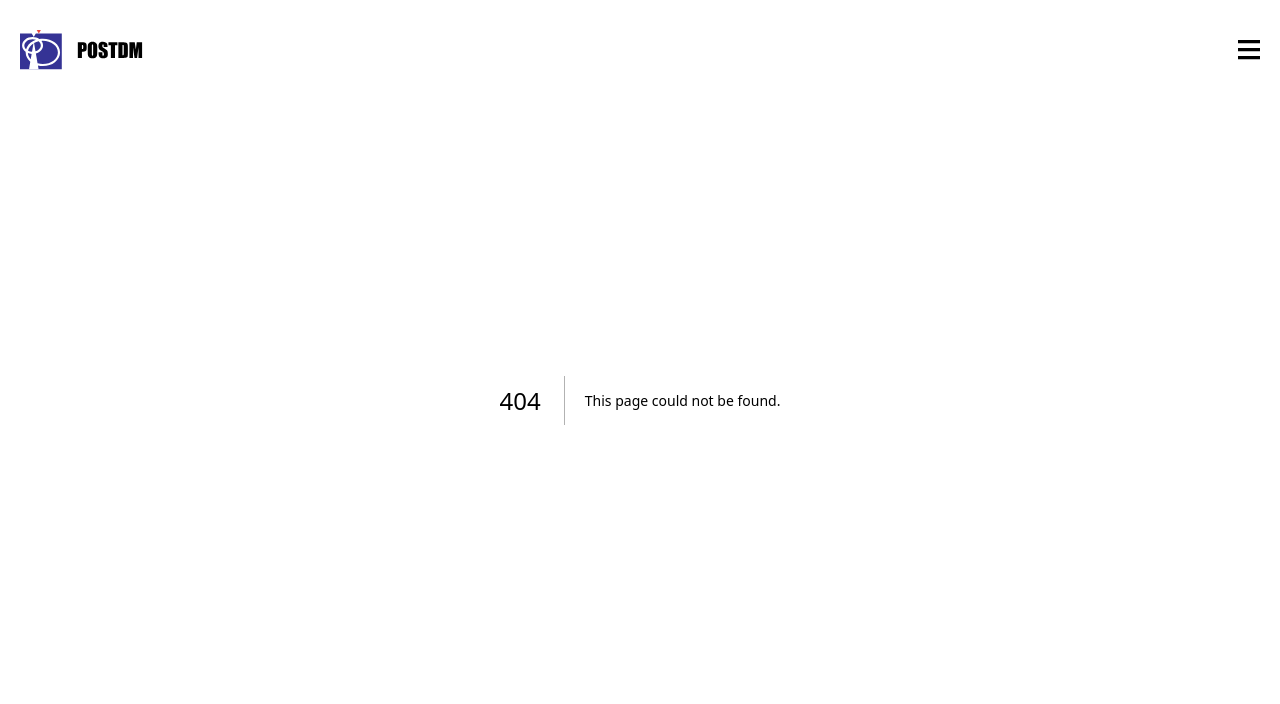
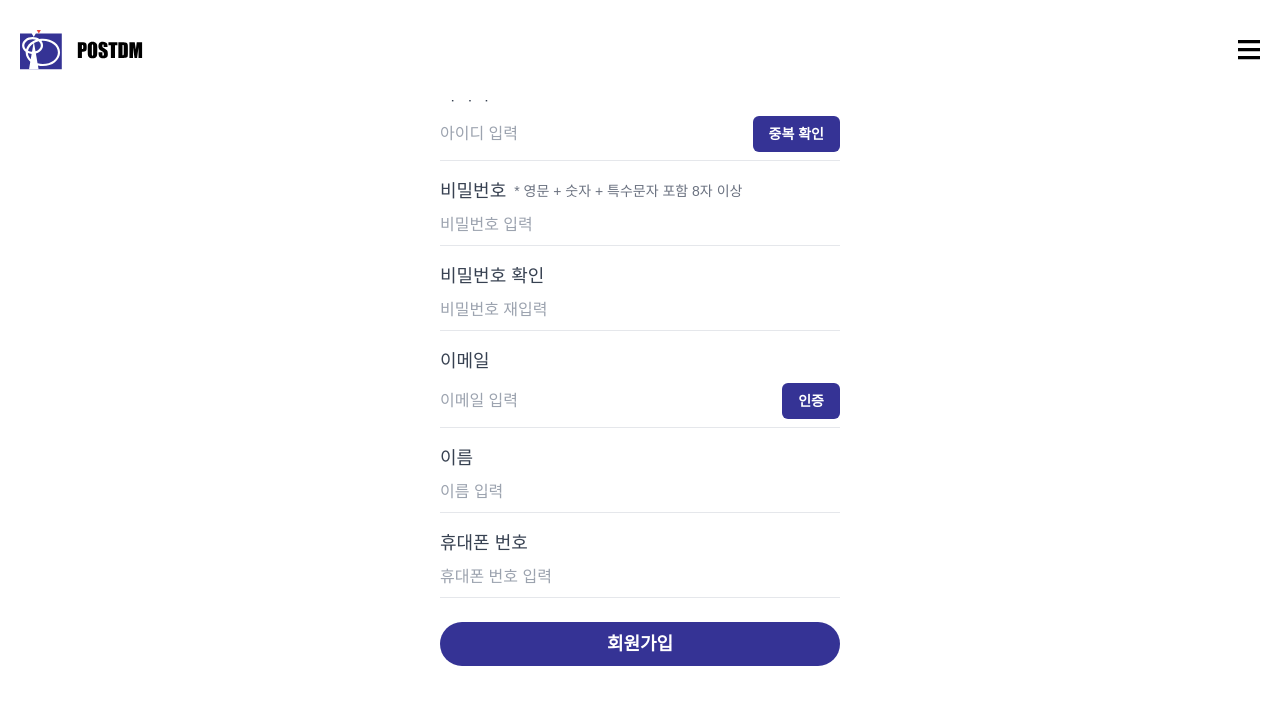
Before and after one commit to fullstack-dev-hub/postdm, a Next.js app in the folder frontend/: page /signup in a window 1280 px wide. Before the commit this address had no page. Shown: the top 704 px of the page. Built offline with nearby package versions, Linux system fonts and the light colour scheme.

Commit message:
#22 feat: 회원가입 UI 입력 필드 구현

```diff
--- /dev/null
+++ b/frontend/src/app/signup/page.tsx
@@ -0,0 +1,129 @@
+"use client";
+
+import { useState } from "react";
+import SignupInputField from "@/components/signup/SignupInputField";
+import PrimaryButton from "@/components/find/PrimaryButton";
+
+const Signup = () => {
+  const [username, setUsername] = useState("");
+  const [password, setPassword] = useState("");
+  const [confirmPassword, setConfirmPassword] = useState("");
+  const [email, setEmail] = useState("");
+  const [verificationCode, setVerificationCode] = useState("");
+  const [name, setName] = useState("");
+  const [phone, setPhone] = useState("");
+
+  const [isUsernameAvailable, setIsUsernameAvailable] = useState(false);
+  const [isPasswordValid, setIsPasswordValid] = useState(false);
+  const [isPasswordMatch, setIsPasswordMatch] = useState(false);
+  const [showVerificationField, setShowVerificationField] = useState(false);
+  const [isVerificationSuccess, setIsVerificationSuccess] = useState(false);
+
+  const handleCheckUsername = () => {
+    // 아이디 중복 확인 -> 추후 서버 연동
+    setIsUsernameAvailable(true);
+  };
+
+  const validatePassword = (value: string) => {
+    const isValid =
+      value.length >= 8 && /\d/.test(value) && /[!@#$%^&*]/.test(value);
+    setIsPasswordValid(isValid);
+    setPassword(value);
+  };
+
+  const checkPasswordMatch = (value: string) => {
+    setConfirmPassword(value);
+    setIsPasswordMatch(password === value);
+  };
+
+  const handleSendVerification = () => {
+    // 이메일 인증 요청 -> 추후 서버 연동
+    setShowVerificationField(true);
+  };
+
+  const handleVerifyCode = () => {
+    // 인증번호 확인 -> 추후 서버 연동
+    setIsVerificationSuccess(verificationCode === "123456");
+  };
+
+  return (
+    <div className="max-w-md mx-auto p-6">
+      <h2 className="text-2xl font-bold text-center mb-6">회원가입</h2>
+
+      <SignupInputField
+        label="아이디"
+        type="text"
+        placeholder="아이디 입력"
+        value={username}
+        onChange={(e) => setUsername(e.target.value)}
+        buttonText="중복 확인"
+        onButtonClick={handleCheckUsername}
+        success={isUsernameAvailable}
+      />
+
+      <SignupInputField
+        label="비밀번호"
+        type="password"
+        placeholder="비밀번호 입력"
+        value={password}
+        onChange={(e) => validatePassword(e.target.value)}
+        helperText="* 영문 + 숫자 + 특수문자 포함 8자 이상"
+        success={isPasswordValid}
+      />
+
+      <SignupInputField
+        label="비밀번호 확인"
+        type="password"
+        placeholder="비밀번호 재입력"
+        value={confirmPassword}
+        onChange={(e) => checkPasswordMatch(e.target.value)}
+        error={confirmPassword.length > 0 && !isPasswordMatch}
+        success={isPasswordMatch}
+      />
+
+      <SignupInputField
+        label="이메일"
+        type="email"
+        placeholder="이메일 입력"
+        value={email}
+        onChange={(e) => setEmail(e.target.value)}
+        buttonText="인증"
+        onButtonClick={handleSendVerification}
+      />
+
+      {showVerificationField && (
+        <SignupInputField
+          label="인증번호"
+          type="text"
+          placeholder="인증번호 입력"
+          value={verificationCode}
+          onChange={(e) => setVerificationCode(e.target.value)}
+          buttonText="확인"
+          onButtonClick={handleVerifyCode}
+          success={isVerificationSuccess}
+          error={verificationCode.length > 0 && !isVerificationSuccess}
+        />
+      )}
+
+      <SignupInputField
+        label="이름"
+        type="text"
+        placeholder="이름 입력"
+        value={name}
+        onChange={(e) => setName(e.target.value)}
+      />
+
+      <SignupInputField
+        label="휴대폰 번호"
+        type="tel"
+        placeholder="휴대폰 번호 입력"
+        value={phone}
+        onChange={(e) => setPhone(e.target.value)}
+      />
+
+      <PrimaryButton text="회원가입" onClick={() => alert("회원가입 완료")} />
+    </div>
+  );
+};
+
+export default Signup;
--- a/frontend/src/components/signup/SignupInputField.tsx
+++ b/frontend/src/components/signup/SignupInputField.tsx
@@ -36,7 +36,7 @@ const SignupInputField = ({
         )}
       </div>
 
-      <div className="w-full flex items-center border-b py-2 text-lg space-x-2">
+      <div className="w-full flex items-center border-b py-2 space-x-2">
         <input
           type={type}
           placeholder={placeholder}
```
